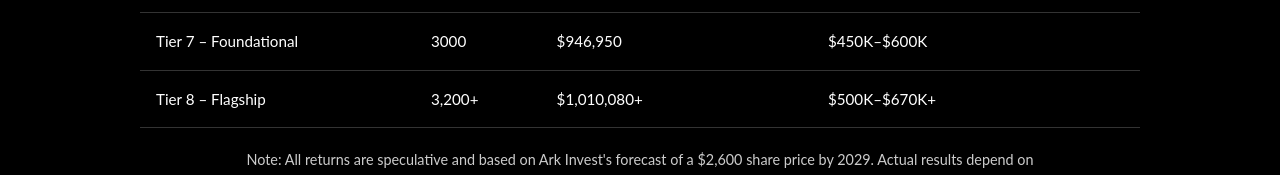
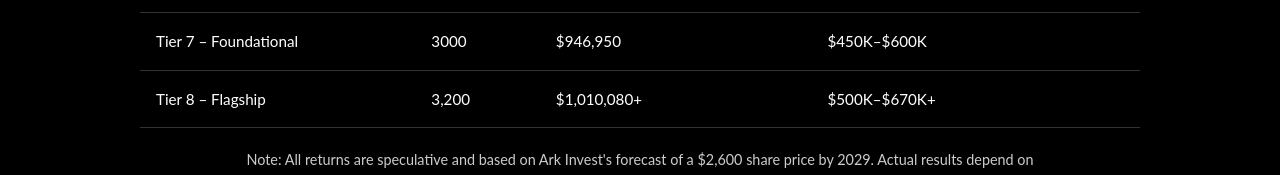
Before and after one commit to Odiase/muskCapital_frontend, a React (Vite) app in the folder muskcapital/: page /tesla in a window 1280 px wide. Shown: the part 4138-4313 px from the top of the page. Built offline with nearby package versions, Linux system fonts and the light colour scheme.

Commit message:
Update tesla.jsx

```diff
--- a/muskcapital/src/pages/tesla.jsx
+++ b/muskcapital/src/pages/tesla.jsx
@@ -182,7 +182,7 @@ const Tesla = () => {
             {tiers.map((item, index) => (
               <tr key={index} onClick={() => handleRowClick(item)} style={{ cursor: 'pointer' }}>
     <td>{item.tier}</td>
-    <td>{index === 7 ? `${item.shares}+` : item.shares}</td>
+    <td>{index === 7 ? `${item.shares}` : item.shares}</td>
     <td>{index === 7 ? `${item.amount}+` : item.amount}</td>
     <td>{item.return}</td>
   </tr>
```
